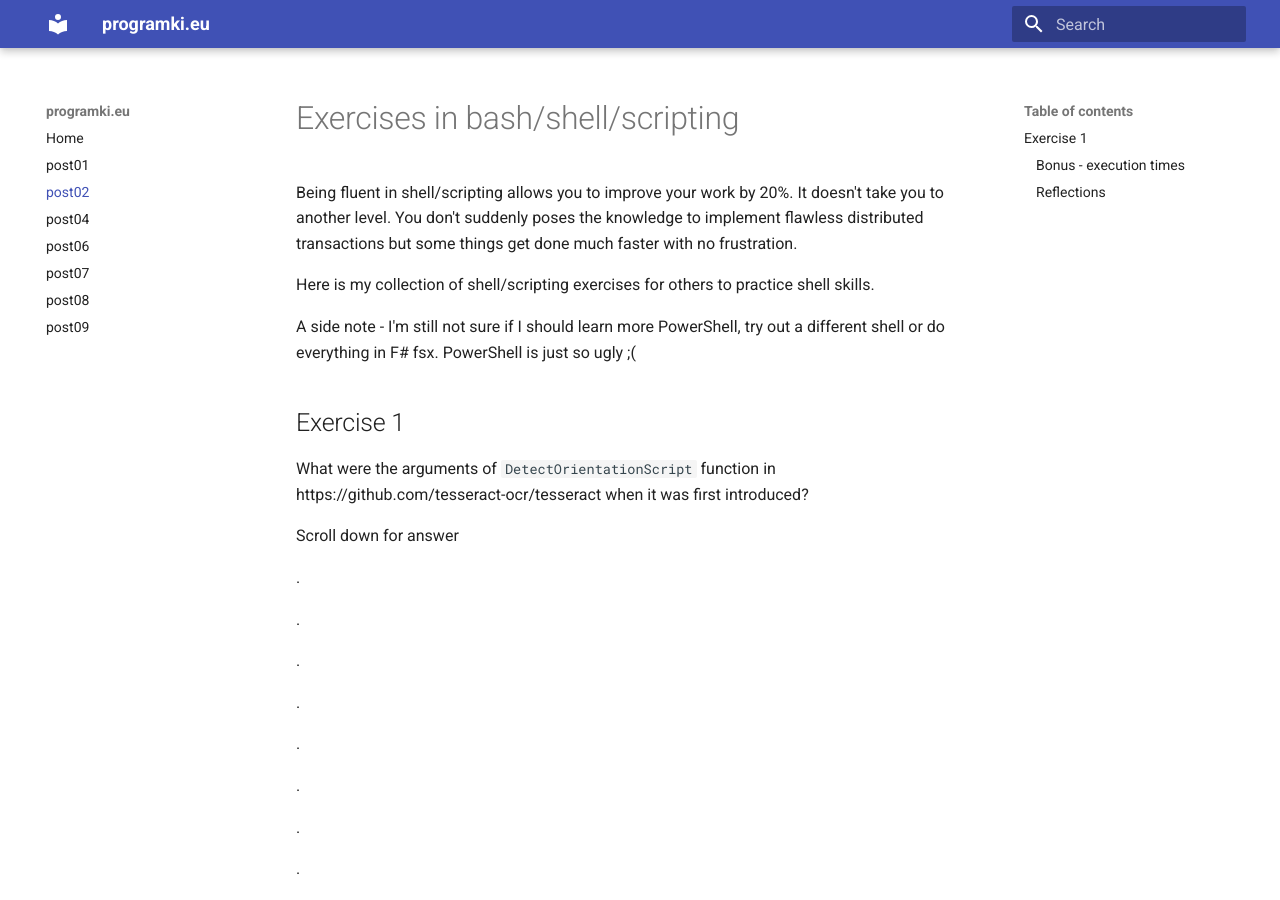
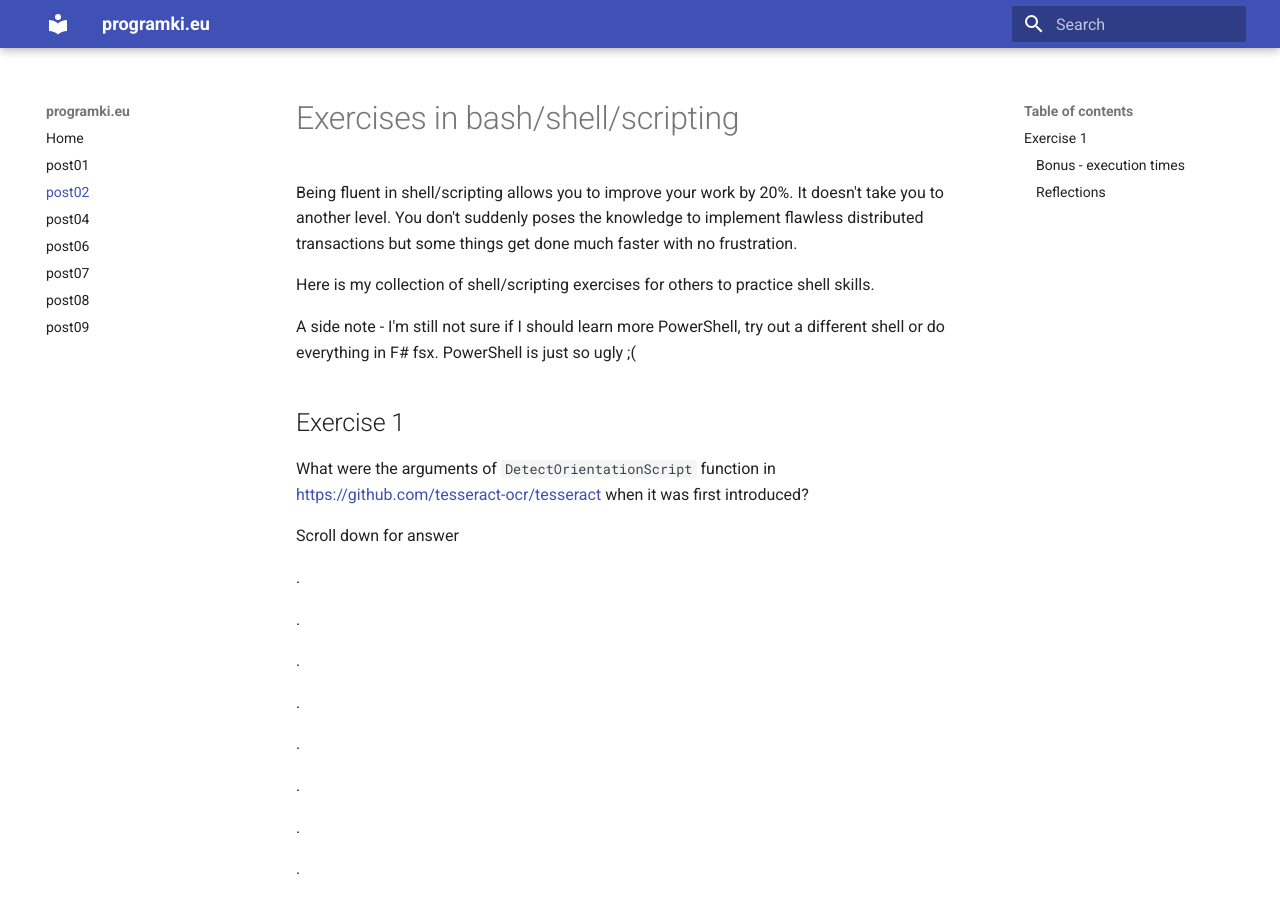
Before and after one commit to inwenis/blog, an MkDocs documentation site: the page built from docs/post02.md, in a window 1280 px wide and 900 px high. Built offline with MkDocs 1.6.1 and Material for MkDocs 9.7.7, drawn with Linux system fonts in a browser that asks for light colours; some of the changed lines change nothing that is shown.

Commit message:
fix link

```diff
--- a/docs/post02.md
+++ b/docs/post02.md
@@ -8,7 +8,7 @@ A side note - I'm still not sure if I should learn more PowerShell, try out a di
 
 ## Exercise 1
 
-What were the arguments of `DetectOrientationScript` function in https://github.com/tesseract-ocr/tesseract when it was first introduced?
+What were the arguments of `DetectOrientationScript` function in [https://github.com/tesseract-ocr/tesseract](https://github.com/tesseract-ocr/tesseract) when it was first introduced?
 
 Scroll down for answer
 
```
